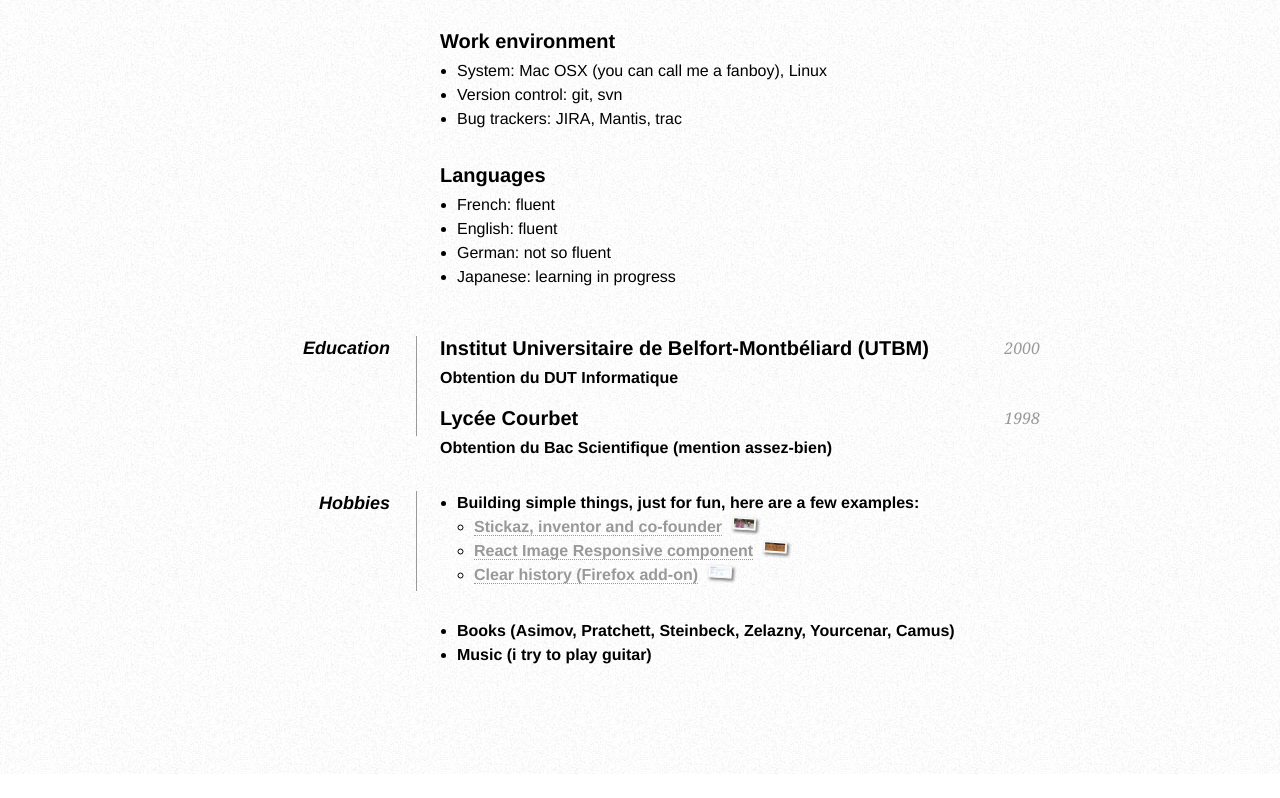
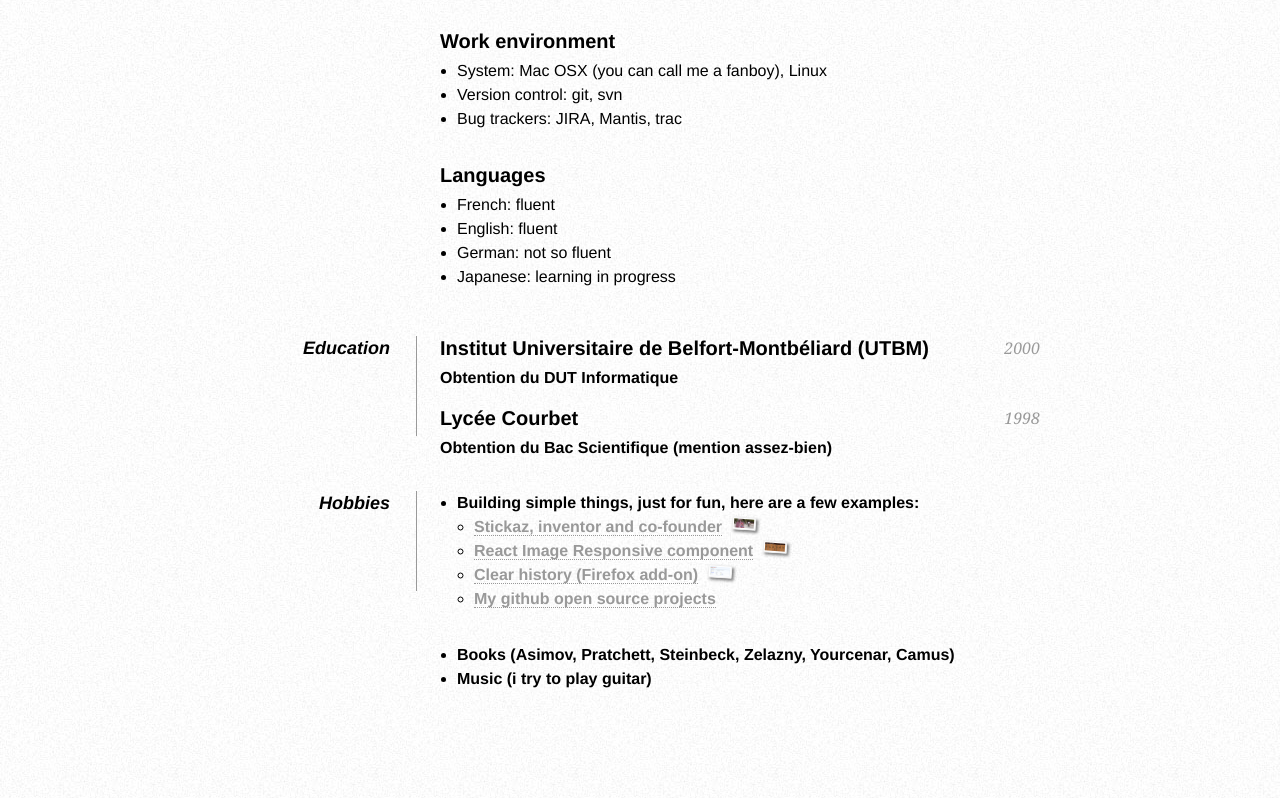
Before and after one commit to Youpinadi/youpinadi.github.com, a plain HTML site: page index.html in a window 1280 px wide. Shown: the part 1468-2266 px from the top of the page. Before the commit the page ends 2242 px from the top, so only its background shows below. Drawn offline with Linux system fonts and the light colour scheme.

Commit message:
Update index.html

```diff
--- a/index.html
+++ b/index.html
@@ -151,6 +151,7 @@
                             <li><a href="http://www.stickaz.com/" target="_blank">Stickaz, inventor and co-founder<img src="images/stickaz.png" class="popup rotation2" alt="stickaz"/></a></li>
                             <li><a href="https://www.npmjs.com/package/react-image-responsive" target="_blank">React Image Responsive component<img src="images/tuneitbaby.png" class="popup rotation2" alt="Tune it baby"/></a></li>
                             <li><a href="https://addons.mozilla.org/en-US/firefox/addon/clear-history/" target="_blank">Clear history (Firefox add-on) <img src="images/clear_history.png" class="popup rotation2" alt="Clear history"/></a></li>
+                            <li><a href="https://github.com/Youpinadi?tab=repositories" target="_blank">My github open source projects</a></li>
                         </ul>
                     </li>
                     <li>Books (Asimov, Pratchett, Steinbeck, Zelazny, Yourcenar, Camus)</li>
```
